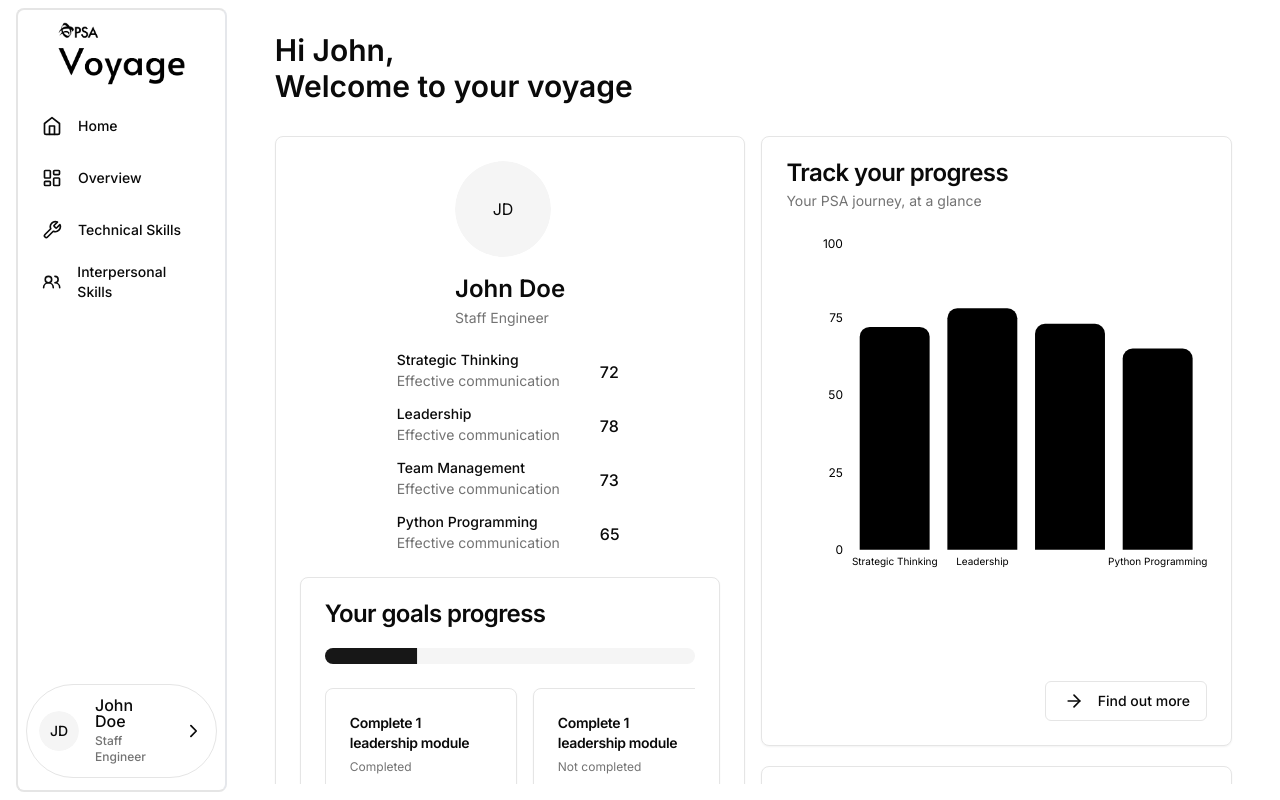
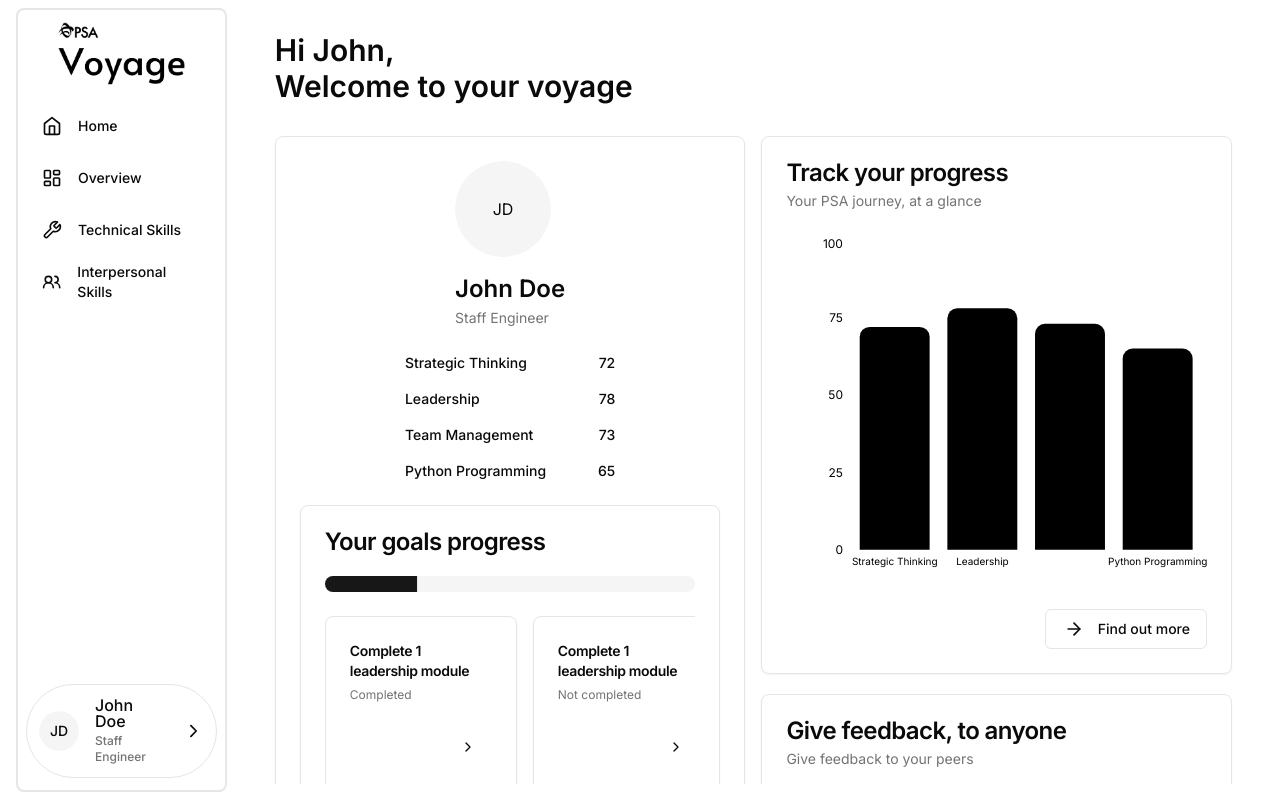
Before and after one commit to tanshaochong/voyage, a Next.js app: page /home in a window 1280 px wide. Built offline with nearby package versions, Linux system fonts and the light colour scheme.

Commit message:
feat: update skills

```diff
--- a/components/home/ProfileInfo.tsx
+++ b/components/home/ProfileInfo.tsx
@@ -1,6 +1,4 @@
 'use client';
-
-import { useEffect } from 'react';
 
 interface Skill {
   title: String;
@@ -15,18 +13,21 @@ export function ProfileInfo({ skills }: ProfileInfoProps) {
   const renderSkills = (skills: Skill[]) => {
     return skills.map((skill: Skill) => {
       return (
-        <div key={skill.level} className="flex items-center">
-          <div className="ml-4 space-y-1">
-            <p className="text-sm font-medium leading-none">{skill.title}</p>
-            <p className="text-sm text-muted-foreground">
-              Effective communication
-            </p>
+        <div key={skill.level} className="flex items-center w-1/2">
+          <div className="space-y-1">
+            <p className="text-sm font-medium">{skill.title}</p>
           </div>
-          <div className="ml-10 mr-5 font-medium">{skill.level}</div>
+          <div className="ml-auto font-medium">
+            <p className="text-sm font-medium">{skill.level}</p>
+          </div>
         </div>
       );
     });
   };
 
-  return <div className="space-y-4 h-fit my-4">{renderSkills(skills)}</div>;
+  return (
+    <div className="flex flex-col gap-4 items-center h-fit w-full my-4">
+      {renderSkills(skills)}
+    </div>
+  );
 }
```
